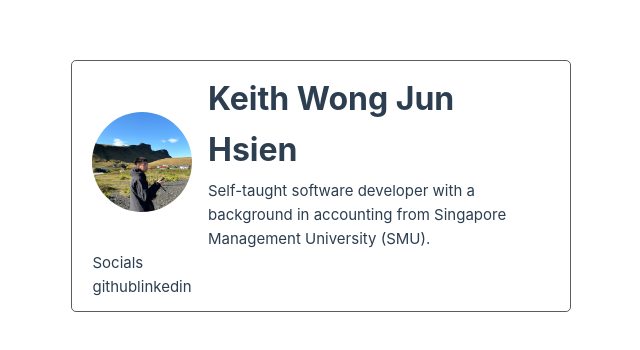
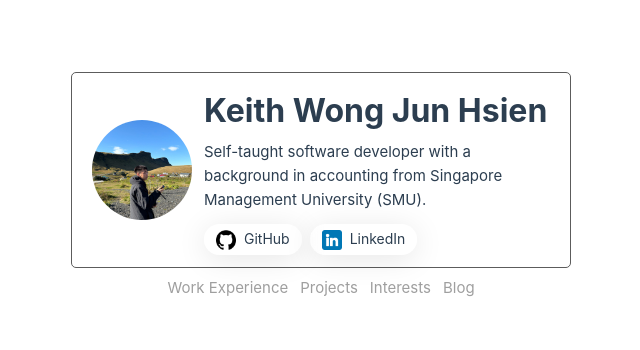
Before and after one commit to keithwongg/profile, a Vue app: page / in a window 1280 px wide. Shown: the part 214-564 px from the top of the page, without its empty margins (15-655 px from the left). Built offline with nearby package versions, Linux system fonts and the light colour scheme.

Commit message:
Finished Profile Card Styling

```diff
--- a/src/App.vue
+++ b/src/App.vue
@@ -1,20 +1,31 @@
 <script setup>
-import ProfileCard from './components/ProfileCard.vue';
+import { useRoute } from 'vue-router';
+import { computed } from 'vue';
+const route = useRoute();
+const isBase = computed(() => route.name === 'home')
 </script>
 
 <template>
-  <main>
-    <ProfileCard />
+  <main :class="{ centralize: isBase }">
+    <RouterView v-slot="{ Component }">
+      <template v-if="Component">
+        <component :is="Component"></component>
+      </template>
+    </RouterView>
   </main>
 </template>
 
 <style scoped>
 main {
+  height: 100%;
+  width: 100%;
+}
+
+
+.centralize {
   display: flex;
   flex-direction: column;
   place-items: center;
   justify-content: center;
-  height: 100%;
-  width: 100%;
 }
 </style>
--- a/src/assets/main.css
+++ b/src/assets/main.css
@@ -4,6 +4,7 @@
   --default-bg: #181818;
   --default-txt: #9f9f9f;
   --default-tag: #5c5c5c;
+  --default-highlight: #CC9900;
 }
 
 #app {
@@ -15,12 +16,31 @@
   font-weight: normal;
 }
 
-a,
+a {
+  text-decoration: none;
+  color: var(--default-txt)
+}
+
+a:hover {
+  /* border: 1px var(--default-highlight) solid; */
+  /* border-radius: 5px; */
+  background-color: transparent;
+  color: var(--default-highlight);
+}
+
+/* a,
 .green {
   text-decoration: none;
   color: hsla(160, 100%, 37%, 1);
   transition: 0.4s;
   padding: 3px;
+} */
+
+.container {
+  display: flex;
+  flex-direction: column;
+  place-items: center;
+  justify-content: center;
 }
 
 @media (hover: hover) {
--- a/src/components/NavBar.vue
+++ b/src/components/NavBar.vue
@@ -3,11 +3,37 @@
 
 <template>
     <div class="navbar">
-        <span>Work Experience</span>
-        <span>Projects</span>
-        <span>Interests</span>
-        <span>Blog</span>
+        <RouterLink :to="{ name: 'work' }">
+            <span>Work Experience</span>
+        </RouterLink>
+        <RouterLink :to="{ name: 'projects' }">
+            <span>Projects</span>
+        </RouterLink>
+        <RouterLink :to="{ name: 'interests' }">
+            <span>Interests</span>
+        </RouterLink>
+        <RouterLink :to="{ name: 'blog' }">
+            <span>Blog</span>
+        </RouterLink>
     </div>
 </template>
 
-<style scoped></style>
+<style scoped>
+.navbar {
+    margin-top: 8px;
+    display: flex;
+    flex-direction: row;
+    gap: 12px;
+}
+
+a {
+    color: var(--default-txt)
+}
+
+a:hover {
+    /* border: 1px var(--default-highlight) solid; */
+    /* border-radius: 5px; */
+    background-color: transparent;
+    color: var(--default-highlight);
+}
+</style>
--- a/src/components/ProfileCard.vue
+++ b/src/components/ProfileCard.vue
@@ -2,20 +2,23 @@
 </script>
 
 <template>
-    <div class="profile-card-container">
-        <div class="avatar-container">
-            <img alt="Vue logo" class="logo" src="@/assets/dp.jpg" draggable="false" />
+    <div class="profile-card-container parent">
+        <div class="avatar-container div1">
+            <img alt="dp" src="@/assets/dp.jpg" draggable="false" />
         </div>
-        <div class="name-container">
+        <div class="name-container div2">
             <h1>Keith Wong Jun Hsien</h1>
             <span>Self-taught software developer with a background in accounting from Singapore Management University
                 (SMU).</span>
         </div>
-        <div>
-            <span>Socials</span>
-            <div>
-                <span>github</span>
-                <span>linkedin</span>
+        <div class="social-links div3">
+            <div class="tag">
+                <img alt="github" src="/public/github.png" draggable="false" />
+                <span>GitHub</span>
+            </div>
+            <div class="tag">
+                <img alt="linkedin" src="/public/linkedIn.png" draggable="false" />
+                <span>LinkedIn</span>
             </div>
         </div>
     </div>
@@ -27,19 +30,7 @@ h1 {
     font-weight: bold;
 }
 
-span {
-    /* margin-left: 8px; */
-}
-
 .profile-card-container {
-    display: grid;
-    grid-template-columns: auto 2fr;
-    grid-template-rows: 1fr;
-    grid-column-gap: 16px;
-    grid-row-gap: 0px;
-    justify-content: center;
-    place-items: center;
-
     height: fit-content;
     width: 500px;
     border: 1px var(--default-tag) solid;
@@ -47,23 +38,13 @@ span {
     padding: 12px 20px;
 }
 
-/* .profile-card-container {
-    height: fit-content;
-    width: 500px;
-    display: flex;
-    flex-direction: row;
-    border: 1px var(--default-tag) solid;
-    border-radius: 5px;
-    padding: 16px 24px;
-} */
-
 .avatar-container {
     border-radius: 50%;
     height: 100px;
     width: 100px;
     overflow: hidden;
     user-select: none;
-    grid-area: 1 / 1 / 2 / 2;
+    align-self: center;
 }
 
 .avatar-container>img {
@@ -76,8 +57,57 @@ span {
     display: flex;
     flex-direction: column;
     gap: 4px;
+}
+
+.social-links {
+    display: flex;
+    flex-direction: row;
+    gap: 8px;
+}
+
+.parent {
+    display: grid;
+    grid-template-columns: auto 2fr;
+    grid-template-rows: repeat(2, auto);
+    grid-column-gap: 12px;
+    grid-row-gap: 12px;
+    place-items: flex-start;
+}
+
+.div1 {
+    grid-area: 1 / 1 / 3 / 2;
+}
+
+.div2 {
     grid-area: 1 / 2 / 2 / 3;
-    /* place-items: center;
-    justify-content: center; */
+}
+
+.div3 {
+    grid-area: 2 / 2 / 3 / 3;
+}
+
+.tag {
+    /* border: 1px red solid; */
+    /* border-radius: 15px;
+    background-color: var(--default-tag); */
+    padding: 4px 12px;
+    /* From https://css.glass */
+    /* From https://css.glass */
+    background: rgba(255, 255, 255, 0.09);
+    border-radius: 16px;
+    box-shadow: 0 4px 30px rgba(0, 0, 0, 0.1);
+    backdrop-filter: blur(5.3px);
+    -webkit-backdrop-filter: blur(5.3px);
+    font-size: 14px;
+    display: flex;
+    flex-direction: row;
+    gap: 8px;
+    place-items: center;
+    justify-content: center;
+}
+
+.tag>img {
+    height: 20px;
+    width: 20px;
 }
 </style>
--- a/src/router/index.js
+++ b/src/router/index.js
@@ -1,5 +1,9 @@
 import { createRouter, createWebHistory } from 'vue-router'
-import App from '@/App.vue'
+import WorkExperienceVue from '@/views/WorkExperienceVue.vue'
+import InterestsView from '@/views/InterestsView.vue'
+import ProjectsView from '@/views/ProjectsView.vue'
+import BlogView from '@/views/BlogView.vue'
+import HomeView from '@/views/HomeView.vue'
 
 const router = createRouter({
   history: createWebHistory(import.meta.env.BASE_URL),
@@ -7,16 +11,28 @@ const router = createRouter({
     {
       path: '/',
       name: 'home',
-      component: App,
+      component: HomeView,
     },
-    // {
-    //   path: '/about',
-    //   name: 'about',
-    //   // route level code-splitting
-    //   // this generates a separate chunk (About.[hash].js) for this route
-    //   // which is lazy-loaded when the route is visited.
-    //   component: () => import('../views/AboutView.vue'),
-    // },
+    {
+      path: '/work',
+      name: 'work',
+      component: WorkExperienceVue
+    },
+    {
+      path: '/projects',
+      name: 'projects',
+      component: ProjectsView
+    },
+    {
+      path: '/interests',
+      name: 'interests',
+      component: InterestsView
+    },
+    {
+      path: '/blog',
+      name: 'blog',
+      component: BlogView
+    }
   ],
 })
 
--- /dev/null
+++ b/src/views/BlogView.vue
@@ -0,0 +1,10 @@
+<script setup>
+
+</script>
+
+<template>
+  <h1>Blog</h1>
+
+</template>
+
+<style scoped></style>
--- /dev/null
+++ b/src/views/HomeView.vue
@@ -0,0 +1,50 @@
+<script setup>
+import ProfileCard from '@/components/ProfileCard.vue';
+import { useRoute } from 'vue-router';
+import { computed } from 'vue';
+const route = useRoute();
+const isBase = computed(() => route.name === 'home')
+</script>
+
+<template>
+    <div class="container">
+        <ProfileCard v-if="isBase" />
+
+        <div v-if="isBase" class="navbar">
+            <RouterLink :to="{ name: 'work' }">
+                <span>Work Experience</span>
+            </RouterLink>
+            <RouterLink :to="{ name: 'projects' }">
+                <span>Projects</span>
+            </RouterLink>
+            <RouterLink :to="{ name: 'interests' }">
+                <span>Interests</span>
+            </RouterLink>
+            <RouterLink :to="{ name: 'blog' }">
+                <span>Blog</span>
+            </RouterLink>
+        </div>
+
+    </div>
+
+</template>
+
+<style scoped>
+.navbar {
+    margin-top: 8px;
+    display: flex;
+    flex-direction: row;
+    gap: 12px;
+}
+
+a {
+    color: var(--default-txt)
+}
+
+a:hover {
+    /* border: 1px var(--default-highlight) solid; */
+    /* border-radius: 5px; */
+    background-color: transparent;
+    color: var(--default-highlight);
+}
+</style>
--- /dev/null
+++ b/src/views/WorkExperienceVue.vue
@@ -0,0 +1,16 @@
+<script setup>
+</script>
+
+<template>
+  <h1>Work Experience</h1>
+  <div>
+    <p>Experience:</p>
+    <ul>
+      <li>Ruby on rails: 1.5 years</li>
+      <li>ASP.NET: 3 years</li>
+      <li>Vue: 1 month</li>
+    </ul>
+  </div>
+</template>
+
+<style scoped></style>
```
Also changed, not shown: src/views/WorkExperienceVuew.vue (deleted, +0 -18 lines), public/github.png (added), public/linkedin.png (added).
